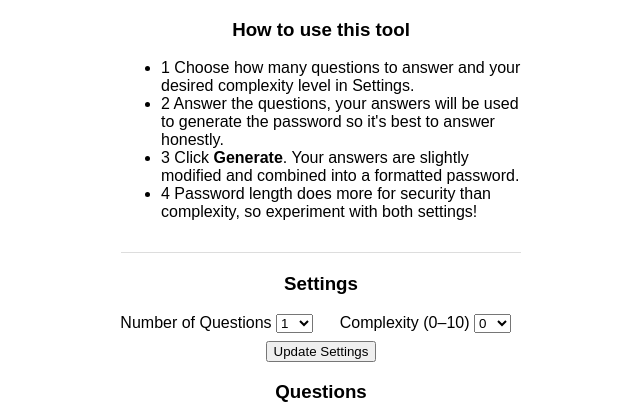
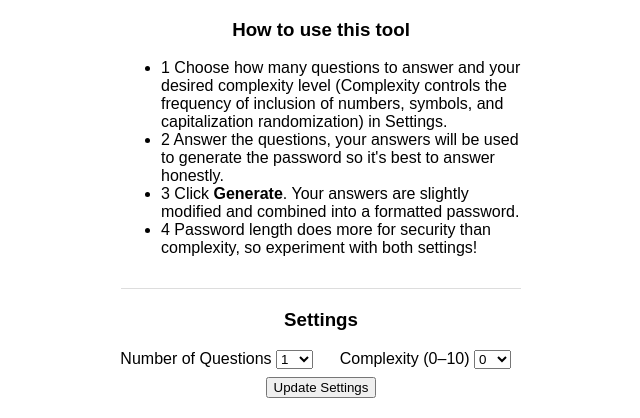
Before and after one commit to JamesTessmer/Memorable-password-generation, a Flask app: page / in a window 1280 px wide. Shown: the top 418 px of the page, without its empty margins (319-959 px from the left). Run offline with Flask 3, Linux system fonts and the light colour scheme.

Commit message:
Incorporate some user feedback and update password generation to use secrets instead of random

```diff
--- a/app.py
+++ b/app.py
@@ -1,7 +1,8 @@
 from flask import Flask, render_template, request, session
 from dotenv import load_dotenv
 import json
-import random
+import secrets #used for password generation things
+import random #used for generating question list
 import os
 import math
 import string
@@ -30,13 +31,13 @@ symbol_changes = {'a': '@', 'c': '(', 'h': '#', 's': '$', 't': '+'}
 def randomize_characters(password: str, chance: int):
     new = ""
     for character in password:
-        if random.randrange(1, 11) <= chance and character.isalpha():
+        if secrets.randbelow(10) + 1 <= chance and character.isalpha():
             # Change the character
             # Make lowercase for repeated pulls
             char = character.lower()
             if char in num_changes and char in symbol_changes:
                 # Random chance between swapping case, making the letter a number, and making the letter a symbol
-                rand = random.randrange(3)
+                rand = secrets.randbelow(3)
                 if rand == 0:
                     new = new + character.swapcase()
                 elif rand == 1:
@@ -45,13 +46,13 @@ def randomize_characters(password: str, chance: int):
                     new = new + symbol_changes[char]
             elif char in num_changes:
                 # Random chance between swapping case and making the letter a number
-                if random.randrange(2) == 0:
+                if secrets.randbelow(2) == 0:
                     new = new + character.swapcase()
                 else:
                     new = new + num_changes[char]
             elif char in symbol_changes:
                 # Random chance between swapping case and making the letter a symbol
-                if random.randrange(2) == 0:
+                if secrets.randbelow(2) == 0:
                     new = new + character.swapcase()
                 else:
                     new = new + symbol_changes[char]
@@ -67,7 +68,7 @@ def randomize_characters(password: str, chance: int):
 def generate_password(answers: dict, complexity: int):
     password = ""
     for val in answers.values():
-        password = password + random.choice(join_chars) + randomize_characters(val, complexity)
+        password = password + secrets.choice(join_chars) + randomize_characters(val, complexity)
     #replace white space characters since most websites, pages, etc. don't allow them
     password = password.replace(" ","")
     return password
--- a/templates/index.html
+++ b/templates/index.html
@@ -37,7 +37,7 @@
             <ul>
                 <li>
                     <span>1</span>
-                    <span>Choose how many questions to answer and your desired complexity level in Settings.</span>
+                    <span>Choose how many questions to answer and your desired complexity level (Complexity controls the frequency of inclusion of numbers, symbols, and capitalization randomization) in Settings.</span>
                 </li>
                 <li>
                     <span>2</span>
```
